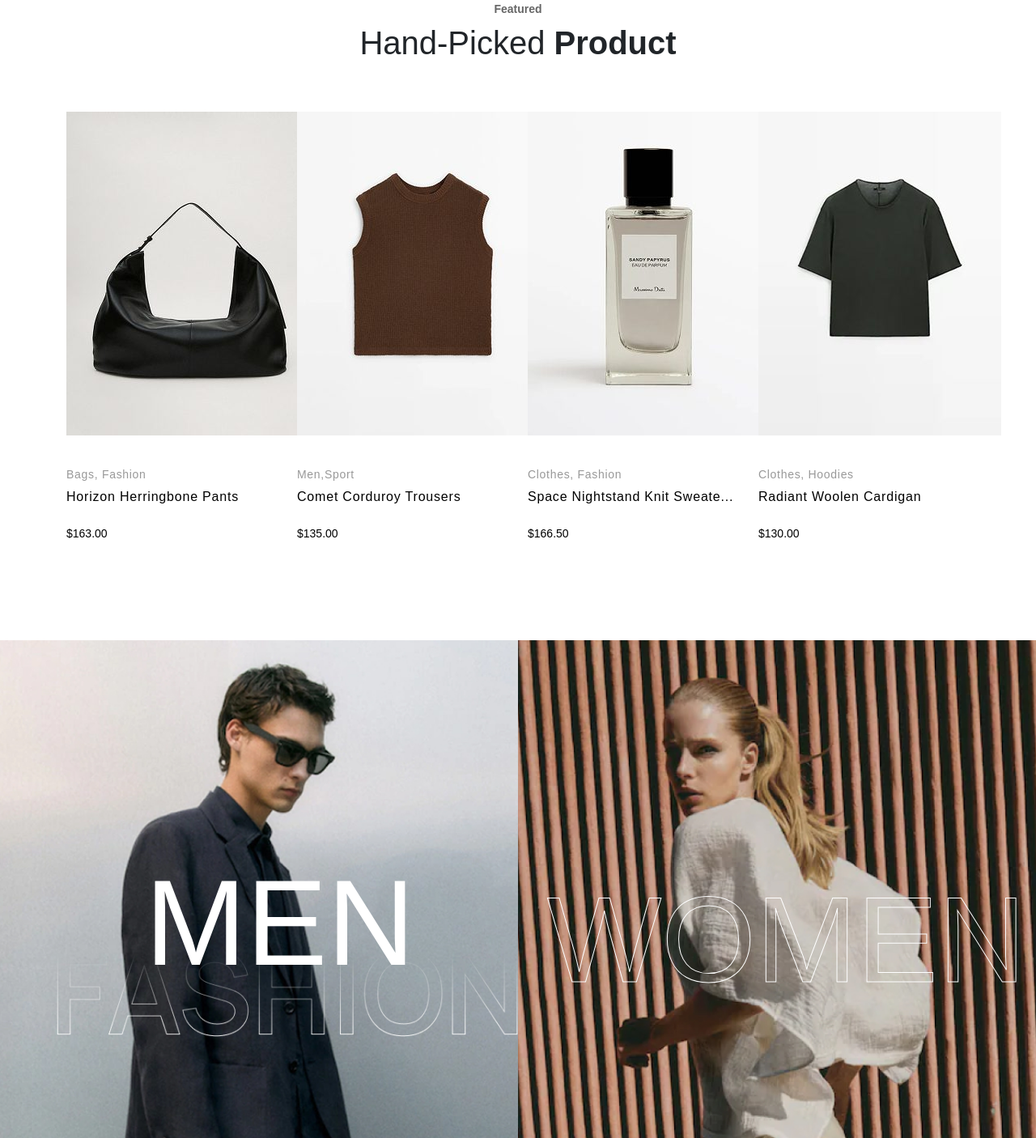
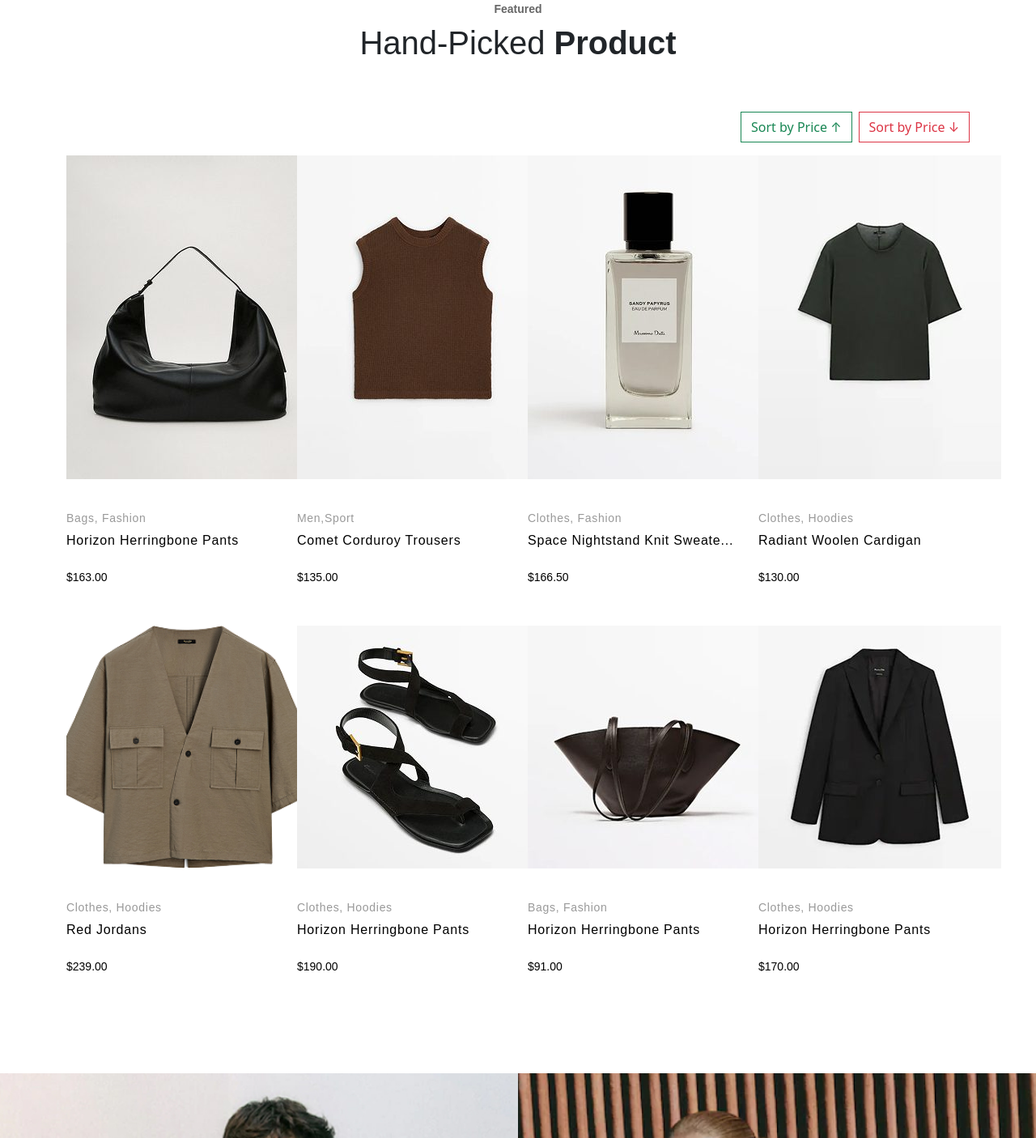
Before and after one commit to priyalodha41/Javascript_Projects, a plain HTML site: page AddToCart/index.html in a window 1280 px wide. Shown: the part 890-2296 px from the top of the page at 81% size. Drawn offline with nearby package versions, Linux system fonts and the light colour scheme; some packages are replaced by stand-ins of ours; a script that the page names is missing.

Commit message:
sorting method is add

```diff
--- a/AddToCart/assets/Js/script.js
+++ b/AddToCart/assets/Js/script.js
@@ -27,6 +27,41 @@ const products=[
         imageUrl:"./assets/images/pd-fashon-16-300x400.jpg",
         price:"130.00",
     },
+     {
+        id:5,
+        type:"Clothes, Hoodies",
+        description:"Red Jordans",
+        imageUrl:"./assets/images/pd-fashon-5-300x300.png",
+        price:"239.00",
+    },
+
+     {
+        id:6,
+        type:"Clothes, Hoodies",
+        description:"Horizon Herringbone Pants",
+        imageUrl:"./assets/images/download (1).jpeg",
+
+        price:"190.00",
+    },
+
+     {
+        id:7,
+        type:"Bags, Fashion",
+        description:"Horizon Herringbone Pants",
+        imageUrl:"/assets/images/pd-fashon-11-300x300.jpg",
+
+        price:"91.00",
+    },
+
+     {
+        id:8,
+        type:"Clothes, Hoodies",
+        description:"Horizon Herringbone Pants",
+        imageUrl:"/assets/images/pd-fashon-13-300x300.jpg",
+
+        price:"170.00",
+    },
+
 ]
 
 const productrow=document.getElementById("product-row");
@@ -107,8 +142,14 @@ function addtoCart(productID) {
     UpdateCount();
     renderCart();
 }
-products.forEach((products,idx)=>{
 
+function sortingproducts(){
+
+
+    productrow.innerHTML="";
+
+
+    products.forEach((products,idx)=>{
     productrow.innerHTML+=
     ` <div class="col-xl-3 col-lg-4 col-md-6">
             <div class="product position-relative">
@@ -131,9 +172,23 @@ products.forEach((products,idx)=>{
         </div>
     `
 })
+}
 
+function sortCartAsc() {
+    products.sort((a, b) => parseFloat(a.price) - parseFloat(b.price))
+    sortingproducts();
+}
+
+function sortCartDesc() {
+    products.sort((a, b) => parseFloat(b.price) - parseFloat(a.price));
+   sortingproducts();
+}
+
+
+sortingproducts();
 UpdateCount();
 renderCart();
+
 
 
 showMessage = (
--- a/AddToCart/assets/style/style.css
+++ b/AddToCart/assets/style/style.css
@@ -693,3 +693,15 @@ footer{
     border: none;
     width: 100%;
 }
+
+.shop{
+    background-color:#deedf4;
+    color: #000000;
+    font-size: 14px;
+    font-family: var(--primary-font);
+    padding: 8px 20px;
+    transition: all 0.3s linear;
+}
+.shop:hover{
+    background-color:#bfddeb ;
+}
--- a/AddToCart/index.html
+++ b/AddToCart/index.html
@@ -139,10 +139,16 @@
                         </div>
                     </div>
                 </div>
+                 <div class="d-flex justify-content-end mb-3 gap-2">
+                    <button class="btn btn-outline-success" onclick="sortCartAsc()">Sort by Price ↑</button>
+                    <button class="btn btn-outline-danger" onclick="sortCartDesc()">Sort by Price ↓</button>
+            </div>
             </div>
 
+
+
              <div class="container">
-                <div class="row gy-xl-0 gy-3" id="product-row">
+                <div class="row gy-5" id="product-row">
 
                 </div>
             </div>
```
Also changed, not shown: AddToCart/assets/Js/viewcart.js (+7 -5 lines), AddToCart/viewcart.html (+0 -2 lines), AddToCart/assets/images/download (1).jpeg (added), AddToCart/assets/images/download.jpeg (added), AddToCart/assets/images/pd-fashon-11-300x300.jpg (added), AddToCart/assets/images/pd-fashon-13-300x300.jpg (added), AddToCart/assets/images/pd-fashon-5-300x300.png (added).
